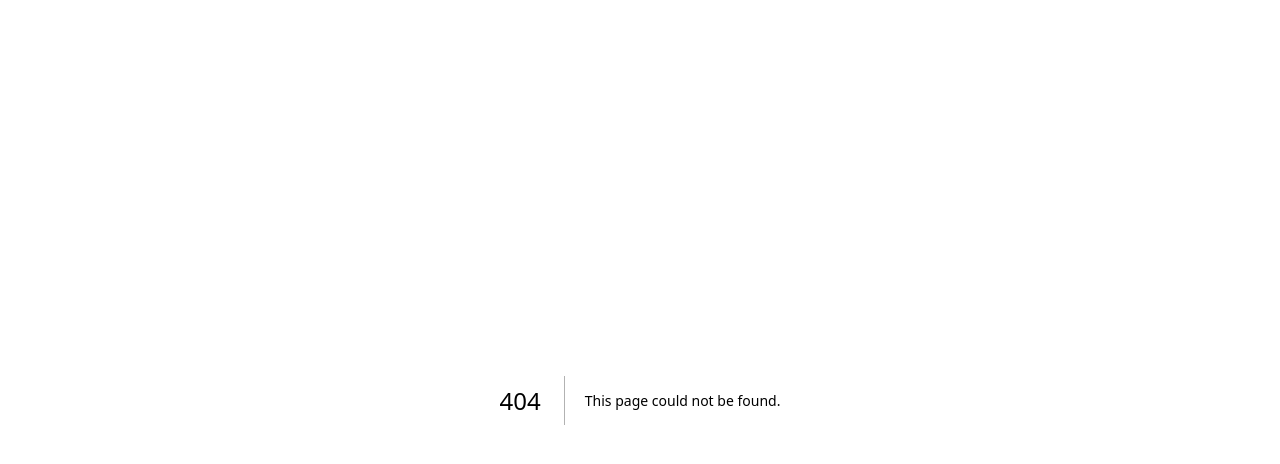
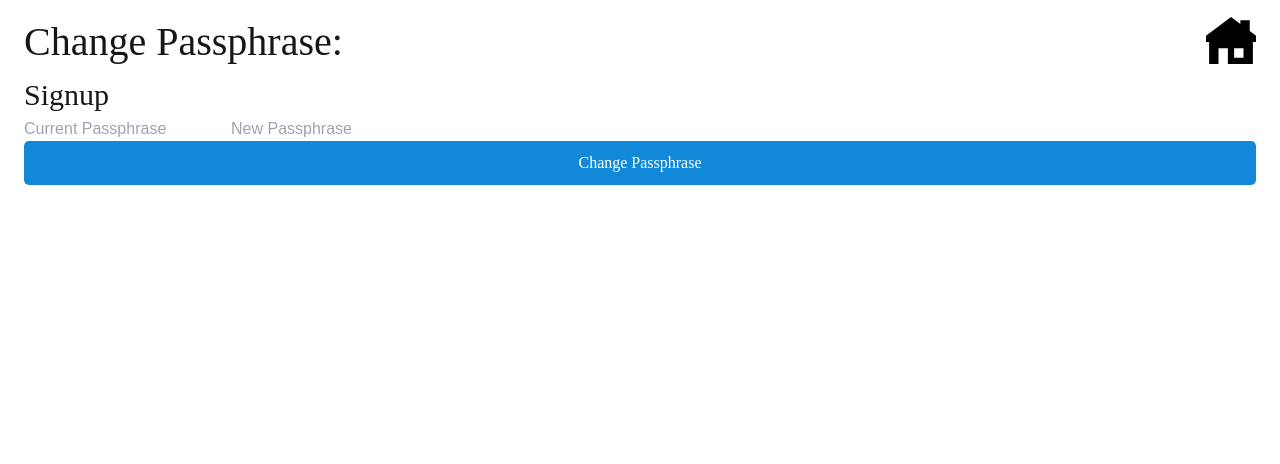
Before and after one commit to jjheals/PeerVault, a Next.js app in the folder frontend/: page /changePassphrase in a window 1280 px wide. Before the commit this address had no page. Shown: the top 464 px of the page. Built offline with nearby package versions, Linux system fonts and the light colour scheme.

Commit message:
change passphrase page added ... no functionality

```diff
--- /dev/null
+++ b/frontend/src/app/changePassphrase/page.tsx
@@ -0,0 +1,63 @@
+'use client'; //needed to handle site events (clicks / events / interactions)
+
+import React, {Suspense} from "react";
+import axios from "axios";
+import { useParams, useRouter } from "next/navigation";
+import Image from "next/image";
+
+
+const PORT = 8000;
+const instance = axios.create({
+baseURL:
+"http://localhost:" + PORT.toString(),
+});
+
+export default function Home() {
+    const router = useRouter();
+    const [passphrase, setPassphrase] = React.useState("");
+    const [newPassphrase, setNewPassphrase] = React.useState("");
+
+
+    const handleChange = async () => {
+        if (!passphrase.trim()) {
+            alert("All Fields are required!");
+            return;
+        }
+        try {
+            const response = await instance.post("/ui/signup", {passphrase: passphrase});
+            alert("Passphrase successfully changed!");
+        } catch (error) {
+            console.error("Passphrase change failed:", error);
+            alert("Passphrase change failed. Please try again.");
+        }
+        router.push('/');
+    };
+
+    return (
+    <div>
+        <div className="header">
+            <div className="header-row">
+            <div className="titleText">Change Passphrase:</div>
+            <div className="header-options-row">
+
+                <div className="icon-padding"></div>
+                <button onClick={()=> router.push("/")}>
+                    <div className="hover" title="Return Home">
+                        <Image
+                        className="dark"
+                        src="/home-1-svgrepo-com.svg"
+                        alt="home icon"
+                        width={50}
+                        height={50}
+                        />
+                    </div>
+                </button>
+            </div>
+        </div>
+            <div className="subtitleText">Signup</div>
+            <input type="text" value={passphrase} onChange={(e) => setPassphrase(e.target.value)} placeholder="Current Passphrase" />
+            <input type="text" value={newPassphrase} onChange={(e) => setNewPassphrase(e.target.value)} placeholder="New Passphrase" />
+            <div className="button" onClick={handleChange}>Change Passphrase</div>
+        </div>
+    </div>
+)}
```
Also changed, not shown: frontend/src/app/accountInfo/[id]/page.tsx (+15 -2 lines), 1 other file (tests, documents, lock files or other folders).
